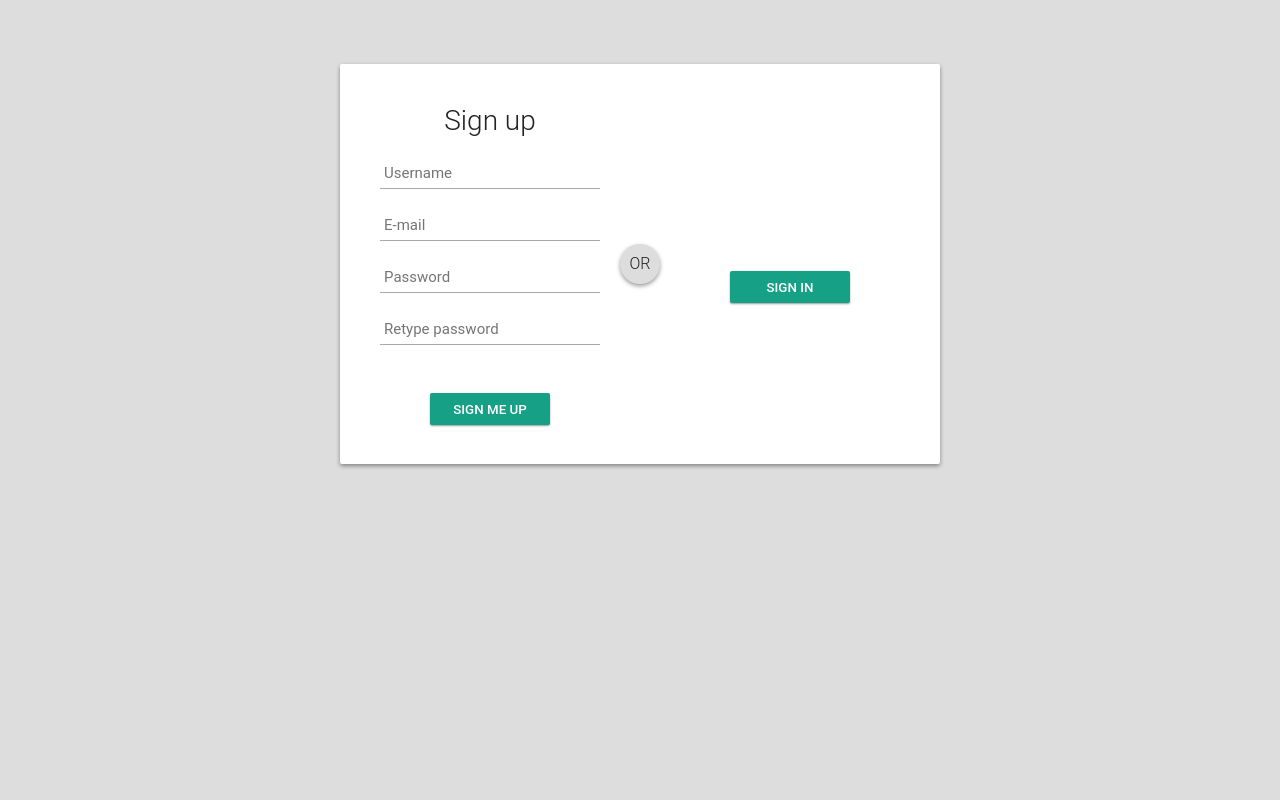
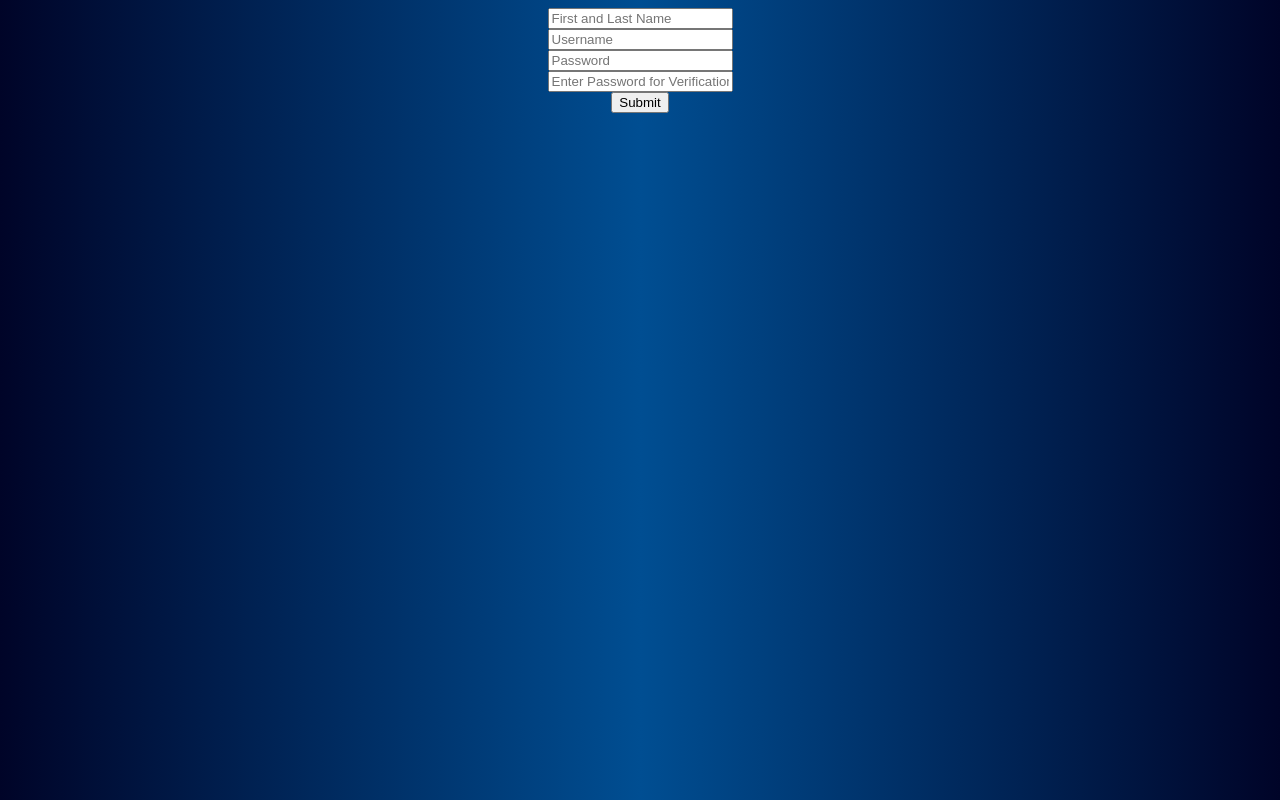
Before and after one commit to Ragmatical/Fullstack, a website: page index.html in a window 1280 px wide. Drawn offline with Linux system fonts and the light colour scheme.

Commit message:
copying Fullstack

```diff
--- a/index.html
+++ b/index.html
@@ -3,154 +3,22 @@
 	<head>
 		<title>create</title>
 		<style>
-			body {background: linear-gradient(to right, #000428, #004e92);}
-			button {background-color: "purple"}
-			div {text-align: center}
-
-			@import url(https://fonts.googleapis.com/css?family=Roboto:400,300,500);
-			*:focus {
-			  outline: none;
+			body {background: linear-gradient(to right, #000428, #004e92, #000428);}
+			button {
+				background-color: "purple"
 			}
-
-			body {
-			  margin: 0;
-			  padding: 0;
-			  background: #DDD;
-			  font-size: 16px;
-			  color: #222;
-			  font-family: 'Roboto', sans-serif;
-			  font-weight: 300;
-			}
-
-			#login-box {
-			  position: relative;
-			  margin: 5% auto;
-			  width: 600px;
-			  height: 400px;
-			  background: #FFF;
-			  border-radius: 2px;
-			  box-shadow: 0 2px 4px rgba(0, 0, 0, 0.4);
-			}
-
-			.left {
-			  position: absolute;
-			  top: 0;
-			  left: 0;
-			  box-sizing: border-box;
-			  padding: 40px;
-			  width: 300px;
-			  height: 400px;
-			}
-
-			h1 {
-			  margin: 0 0 20px 0;
-			  font-weight: 300;
-			  font-size: 28px;
-			}
-
-			input[type="text"],
-			input[type="password"] {
-			  display: block;
-			  box-sizing: border-box;
-			  margin-bottom: 20px;
-			  padding: 4px;
-			  width: 220px;
-			  height: 32px;
-			  border: none;
-			  border-bottom: 1px solid #AAA;
-			  font-family: 'Roboto', sans-serif;
-			  font-weight: 400;
-			  font-size: 15px;
-			  transition: 0.2s ease;
-			}
-
-			input[type="text"]:focus,
-			input[type="password"]:focus {
-			  border-bottom: 2px solid #16a085;
-			  color: #16a085;
-			  transition: 0.2s ease;
-			}
-
-			button {
-			  margin-top: 28px;
-			  width: 120px;
-			  height: 32px;
-			  background: #16a085;
-			  border: none;
-			  border-radius: 2px;
-			  color: #FFF;
-			  font-family: 'Roboto', sans-serif;
-			  font-weight: 500;
-			  text-transform: uppercase;
-			  transition: 0.1s ease;
-			  cursor: pointer;
-			}
-
-			button:hover,
-			button:focus {
-			  opacity: 0.8;
-			  box-shadow: 0 2px 4px rgba(0, 0, 0, 0.4);
-			  transition: 0.1s ease;
-			}
-
-			button {
-			  opacity: 1;
-			  box-shadow: 0 1px 2px rgba(0, 0, 0, 0.4);
-			  transition: 0.1s ease;
-			}
-
-			.or {
-			  position: absolute;
-			  top: 180px;
-			  left: 280px;
-			  width: 40px;
-			  height: 40px;
-			  background: #DDD;
-			  border-radius: 50%;
-			  box-shadow: 0 2px 4px rgba(0, 0, 0, 0.4);
-			  line-height: 40px;
-			  text-align: center;
-			}
-
-			.right {
-			  position: absolute;
-			  top: 0;
-			  right: 0;
-			  box-sizing: border-box;
-			  padding: 40px;
-			  width: 300px;
-			  height: 400px;
-			  background-size: cover;
-			  background-position: center;
-			  border-radius: 0 2px 2px 0;
-			}
-
-			.right .loginwith {
-			  display: block;
-			  margin-bottom: 40px;
-			  font-size: 28px;
-			  color: #FFF;
-			  text-align: center;
+			div {
+				text-align: center
 			}
 
 
 		</style>
 	</head>
-<!--		<div>
-			<input type='text' name='email' placeholder='Email'>
-		</div>
-		<div></div>
-		<div>
-			<input type='text' name='age' placeholder='Age'>
-		</div>
 		<div>
 			<input type='text' name='name' placeholder='First and Last Name'>
 		</div>
 		<div>
 			<input type='text' name='username' placeholder='Username'>
-		</div>
-		<div>
-			<input type='text' name='phone' placeholder='Phone Number(with dashes)'>
 		</div>
 		<div>
 			<input type='password' name='password' placeholder = 'Password'>
@@ -160,29 +28,11 @@
 		</div>
 		<div>
 			<button>Submit</button>
-		</div> -->
+		</div>
+		<script>
 
-		<div id="login-box">
-  <div class="left">
-    <h1>Sign up</h1>
-
-    <input type="text" name="username" placeholder="Username" />
-    <input type="text" name="email" placeholder="E-mail" />
-    <input type="password" name="password" placeholder="Password" />
-    <input type="password" name="verify" placeholder="Retype password" />
-
-    <button>Sign Me Up</button>
-  </div>
-
-  <div class="right">
-    <span class="loginwith">If you already have an account, login here!</span>
-		<button>Sign In</button>
-  </div>
-  <div class="or">OR</div>
-</div>
-		<script>
 		var $inputs = document.querySelectorAll('input')
-		var $button = document.querySelectorAll('button')
+		var $button = document.querySelector('button')
 		function storeData() {
 			var data = {};
 			for(var i=0; i < $inputs.length; i++){
@@ -224,6 +74,7 @@ req.onreadystatechange = readyStateChange;
 				req.send(JSON.stringify(data));
 			}
 
+
 		$button.addEventListener('click', storeData);
 		</script>
 	</body>
--- a/package.json
+++ b/package.json
@@ -19,8 +19,13 @@
   "dependencies": {
     "body-parser": "^1.18.2",
     "express": "^4.16.3",
+    "express-session": "^1.15.6",
     "mongoose": "^5.0.12",
     "npm": "^5.8.0",
+    "passport": "^0.4.0",
+    "passport-google-oauth": "^1.0.0",
+    "passport-google-plus": "^0.5.1",
+    "passport-local": "^1.0.0",
     "socket.io": "^2.1.0"
   }
 }
```
Also changed, not shown: Hw1.html (+0 -4 lines), game.html (+8 -4 lines), index.js (+34 -24 lines), login.html (+3 -0 lines), 1 other file.
